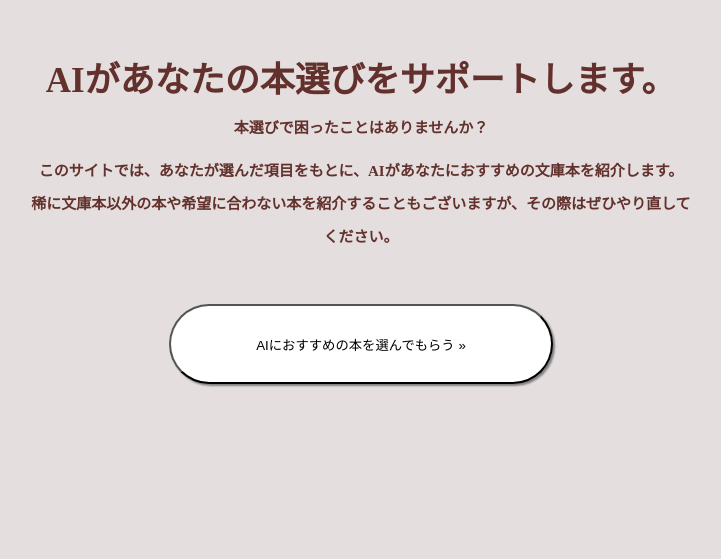
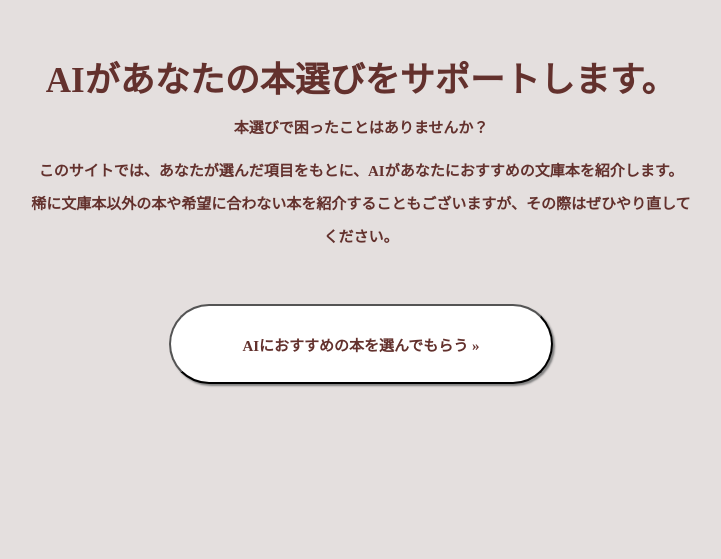
Before and after one commit to kentttea/BookRecommend, a Flask app: page / in a window 1280 px wide. Shown: the top 559 px of the page, without its empty margins (279-1000 px from the left). Run offline with Flask 2, Linux system fonts and the light colour scheme.

Commit message:
third commit

```diff
--- a/static/css/style.css
+++ b/static/css/style.css
@@ -361,6 +361,11 @@ footer {
   box-shadow: 2px 2px 2px grey;
   padding: 0.5rem;
   white-space: nowrap;
+  font-family: 'HanziPen SC';
+  font-weight: 600;
+  font-size: 150%;
+  text-align: center;
+  color: #63312D;
 }
 
 /*--------------------------------------------------------------
```
